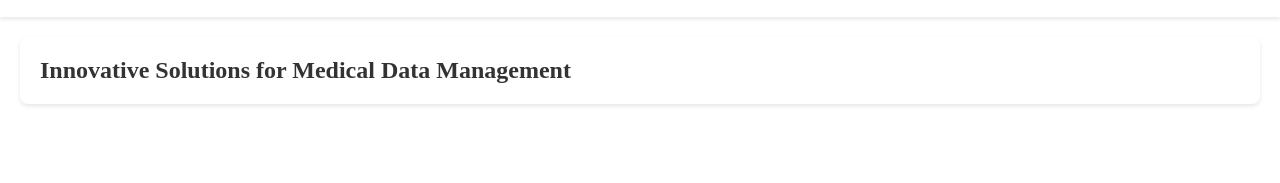
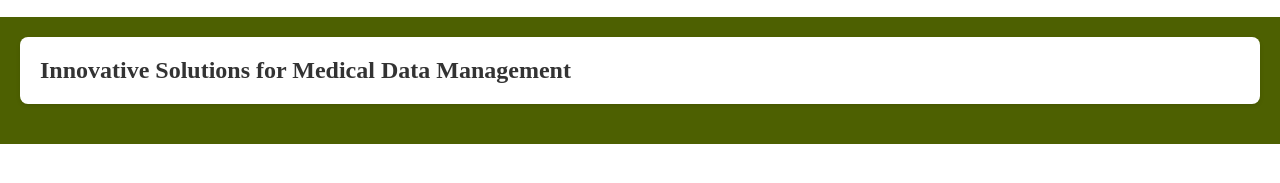
Before and after one commit to goutham-6699/web, a plain HTML site: page index.html in a window 1280 px wide. Shown: the part 87-270 px from the top of the page. Drawn offline with Linux system fonts and the light colour scheme.

Commit message:
Update styles.css

```diff
--- a/styles.css
+++ b/styles.css
@@ -42,6 +42,8 @@
 /* Main styles */
 main {
     padding: 20px; /* Padding around the main content */
+    background-color: #4D6001; /* Background color for the main content */
+
 }
 
 
```
